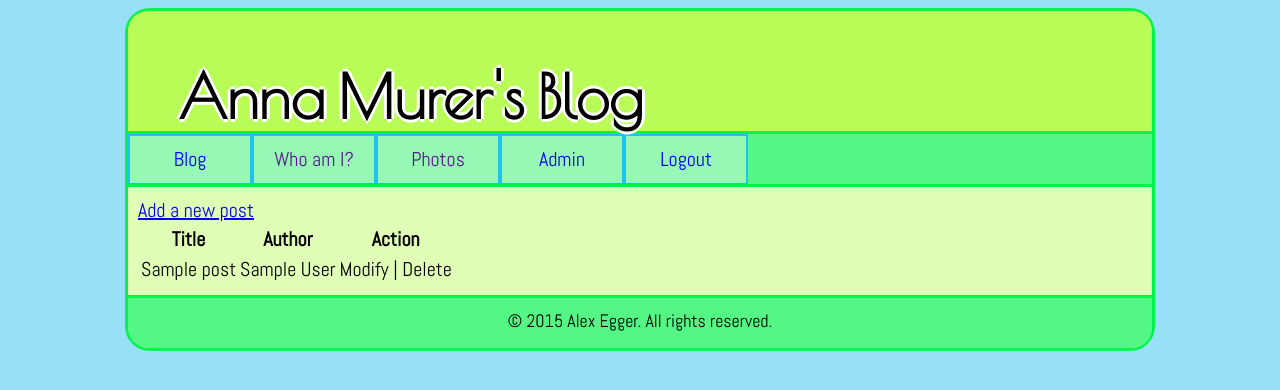
After one commit to Zillolo/blog-python, a Flask app: page /admin in a window 1280 px wide. The commit adds this page. Shown: the top 390 px of the page. Run offline with Flask 2, Linux system fonts and the light colour scheme; the visitor is signed in with stand-in values (Sample User, id 1); a database or web service that is not in the repository returns one stand-in record (values such as "Sample title").

Commit message:
Add admin panel.

```diff
--- a/blog.py
+++ b/blog.py
@@ -10,21 +10,15 @@ app.config['SECRET_KEY'] = "Gaggn"
 
 @app.route("/")
 def showPosts():
-    # Initialize a connection to the MongoDB.
-    try:
-        conn = pymongo.MongoClient('localhost', 27017)
-        print("Connection to MongoDB was successful.")
-    except pymongo.errors.ConnectionFailure as e:
-        print("Could not connect to MongoDB: %s" % e)
-        return # Well fuck.
-    db = conn.blog
-    collection = db.posts
+    # Render template with posts.
+    return render_template("posts.html", posts=getAllPosts())
 
-    # Read all posts from the database.
-    posts = collection.find()
-
-    # Render template with posts.
-    return render_template("posts.html", posts=posts)
+@app.route("/admin")
+def showAdmin():
+    if session.get('loggedIn') == True:
+        return render_template("admin.html", posts=getAllPosts())
+    flash('You are not authorized to access this site.')
+    return redirect(url_for('showPosts'))
 
 @app.route("/login", methods=["GET", "POST"])
 def login():
@@ -46,5 +40,20 @@ def logout():
     flash('You were logged out.')
     return redirect(url_for("showPosts"))
 
+def getAllPosts():
+    # Initialize a connection to the MongoDB.
+    try:
+        conn = pymongo.MongoClient('localhost', 27017)
+        print("Connection to MongoDB was successful.")
+    except pymongo.errors.ConnectionFailure as e:
+        print("Could not connect to MongoDB: %s" % e)
+        return # Well fuck.
+    db = conn.blog
+    collection = db.posts
+
+    # Read all posts from the database.
+    posts = collection.find()
+    return posts
+
 if __name__ == "__main__":
     app.run()
--- /dev/null
+++ b/templates/admin.html
@@ -0,0 +1,17 @@
+{% extends "layout.html" %}
+{% block content %}
+    <a href="/admin/posts/add">Add a new post</a>
+    <table>
+        <tr>
+            <th>Title</th>
+            <th>Author</th>
+            <th>Action</th>
+        {% for post in posts %}
+            <tr>
+                <td>{{post.title}}</td>
+                <td>{{post.author}}</td>
+                <td>Modify | Delete</td>
+            </tr>
+        {% endfor %}
+    </table>
+{% endblock %}
--- a/templates/layout.html
+++ b/templates/layout.html
@@ -25,7 +25,7 @@
                 <li><a href="">Who am I?</a></li>
                 <li><a href="">Photos</a></li>
                 {% if session.get('loggedIn') == True %}
-                    <li><a href="">Admin</a></li>
+                    <li><a href="/admin">Admin</a></li>
                     <li><a href="/logout">Logout</a></li>
                 {% else %}
                     <li><a href="/login">Login</a></li>
```
